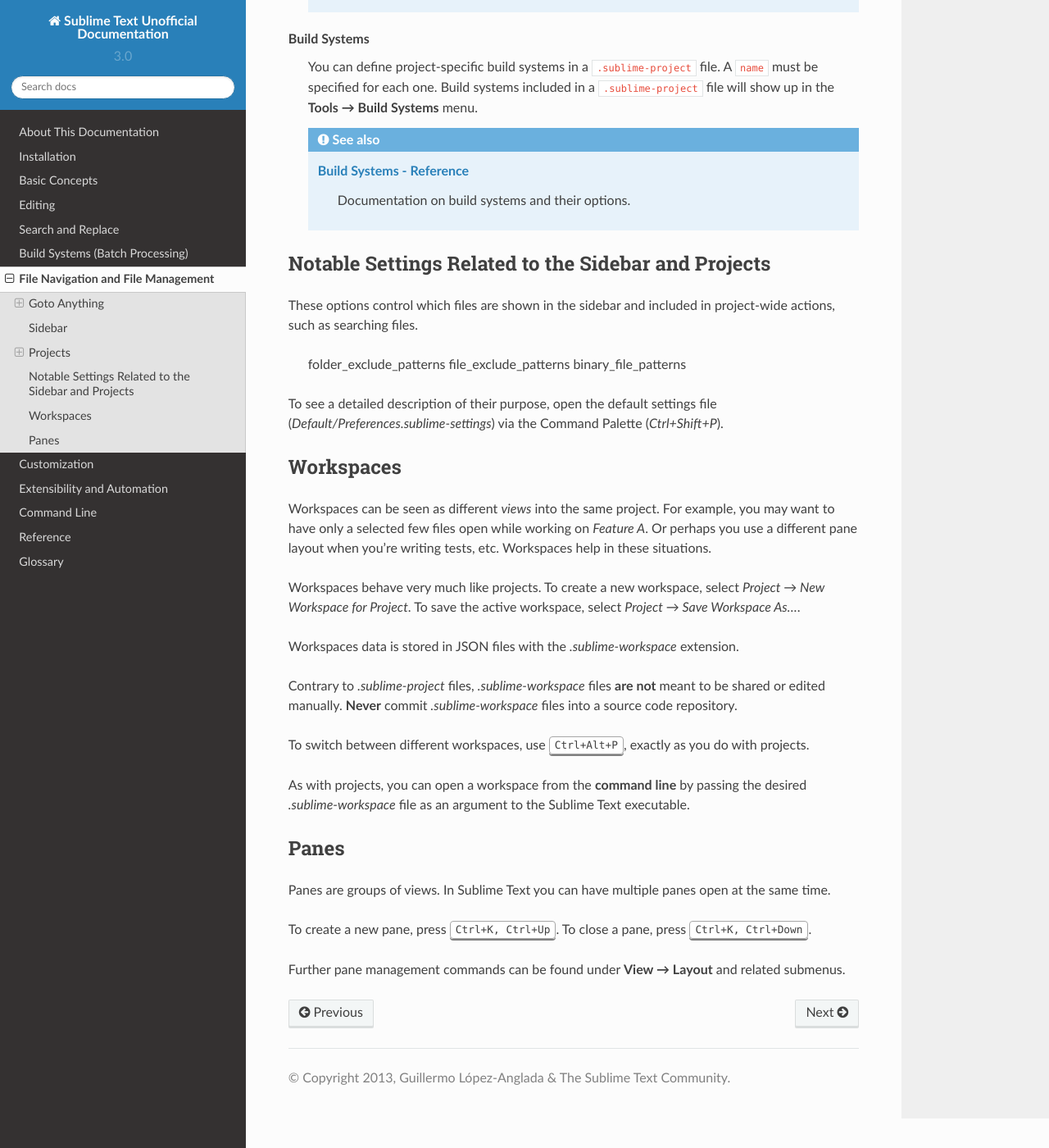
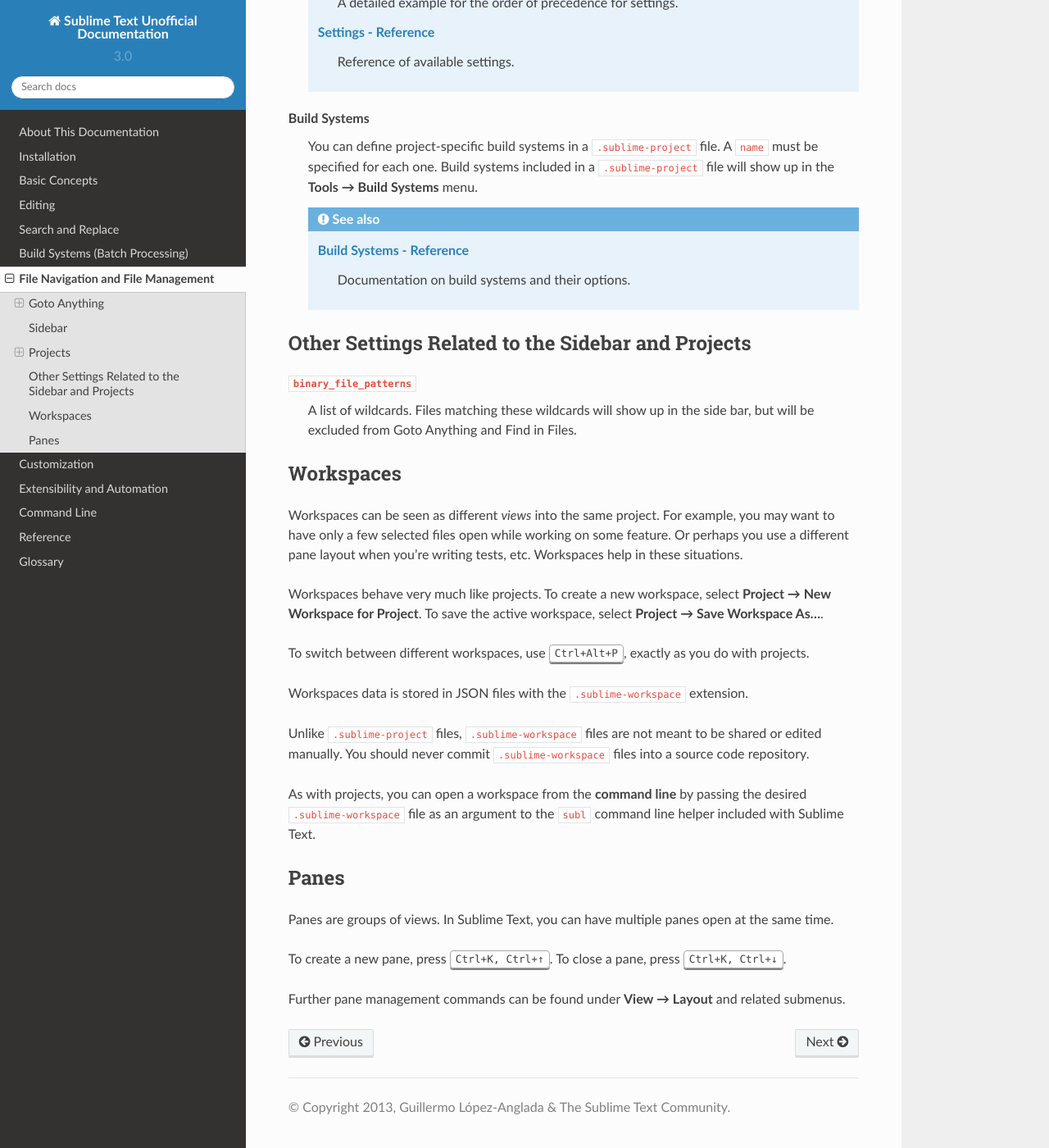
Before and after one commit to guillermooo/sublime-undocs, a Sphinx documentation site: the page built from source/file_management/file_management.rst, in a window 1280 px wide and 1400 px high, scrolled down 4854 px. Shown: the whole window at 82% size. Built offline with Sphinx 7.4.7 and the Read the Docs theme 2.0.0, drawn with Linux system fonts in a browser that asks for light colours; some of the changed text lies outside the part shown.

Commit message:
edit project topic

```diff
--- a/source/file_management/file_management.rst
+++ b/source/file_management/file_management.rst
@@ -160,6 +160,11 @@
 
 Projects group sets of files and folders
 to keep your work organized.
+
+There is always an active project.
+If you haven't created one,
+an implicit one is created by Sublime Text.
+
 Set up a project by adding folders in a way
 that suits you,
 and then save your new configuration.
@@ -180,15 +185,16 @@
 Using the menu,
 you can select **Projects → Recent Projects**.
 
-Project data is stored in JSON files
+Project metadata is stored in JSON files
 with a ``.sublime-project`` extension.
 Wherever there's a ``.sublime-project`` file,
 you will find an ancillary ``.sublime-workspace`` file too.
 The second one is used by Sublime Text
 and you shouldn't edit it.
+(More on workspaces later.)
 
-Project files can define settings specific to that project.
-More information in the `official documentation`_.
+Projects can define settings applicable to that project only.
+See the `official documentation`_ for more information.
 
 .. _official documentation: http://www.sublimetext.com/docs/2/projects.html
 
@@ -196,7 +202,8 @@
 
 You can open a project from the **command line**
 by passing the ``.sublime- project`` file as an argument
-to the Sublime Text executable.
+to the ``subl`` command line helper
+included with Sublime Text.
 
 Project files are generally apt
 to be committed to source code repositories,
@@ -212,7 +219,8 @@
 for project-specific settings,
 and ``build_systems``, for project-specific build systems.
 
-.. sourcecode:: javascript
+.. code-block:: javascript
+    :emphasize-lines: 2,14,18
 
     {
         "folders":
@@ -298,23 +306,16 @@
             Documentation on build systems and their options.
 
 
-Notable Settings Related to the Sidebar and Projects
-====================================================
+Other Settings Related to the Sidebar and Projects
+==================================================
 
-These options control which files
-are shown in the sidebar
-and included in project-wide actions,
-such as searching files.
+``binary_file_patterns``
+    A list of wildcards.
+    Files matching these wildcards will show up in the side bar,
+    but will be excluded from Goto Anything
+    and Find in Files.
 
-	folder_exclude_patterns
-	file_exclude_patterns
-	binary_file_patterns
-
-To see a detailed description of their purpose,
-open the default settings file
-(*Default/Preferences.sublime-settings*)
-via the Command Palette (`Ctrl+Shift+P`).
-
+.. TODO: binary_file_patterns also applies to projects, right?
 
 Workspaces
 ==========
@@ -322,47 +323,48 @@
 Workspaces can be seen as different *views*
 into the same project.
 For example, you may want
-to have only a selected few files open
-while working on *Feature A*.
+to have only a few selected files open
+while working on some feature.
 Or perhaps you use a different pane layout
 when you're writing tests, etc.
 Workspaces help in these situations.
 
 Workspaces behave very much like projects.
 To create a new workspace,
-select *Project → New Workspace for Project*.
+select **Project → New Workspace for Project**.
 To save the active workspace,
-select *Project → Save Workspace As...*.
-
-Workspaces data is stored in JSON files
-with the *.sublime-workspace* extension.
-
-Contrary to *.sublime-project* files,
-*.sublime-workspace* files
-**are not** meant to be shared or edited manually.
-**Never** commit *.sublime-workspace* files
-into a source code repository.
+select **Project → Save Workspace As...**.
 
 To switch between different workspaces,
 use :kbd:`Ctrl+Alt+P`,
 exactly as you do with projects.
 
+Workspaces data is stored in JSON files
+with the ``.sublime-workspace`` extension.
+
+Unlike ``.sublime-project`` files,
+``.sublime-workspace`` files
+are not meant to be shared or edited manually.
+You should never commit ``.sublime-workspace`` files
+into a source code repository.
+
 As with projects, you can open a workspace
 from the **command line**
-by passing the desired *.sublime-workspace* file
-as an argument to the Sublime Text executable.
+by passing the desired ``.sublime-workspace`` file
+as an argument to the ``subl`` command line helper
+included with Sublime Text.
 
 
 Panes
 =====
 
 Panes are groups of views.
-In Sublime Text you can have
+In Sublime Text, you can have
 multiple panes open at the same time.
 
 To create a new pane,
-press :kbd:`Ctrl+K, Ctrl+Up`.
-To close a pane, press :kbd:`Ctrl+K, Ctrl+Down`.
+press :kbd:`Ctrl+K, Ctrl+↑`.
+To close a pane, press :kbd:`Ctrl+K, Ctrl+↓`.
 
 Further pane management commands
 can be found under **View → Layout**
```
Also changed, not shown: other parts of source/file_management/file_management.rst (+6 -6 lines).
